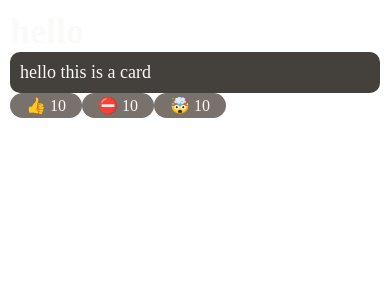
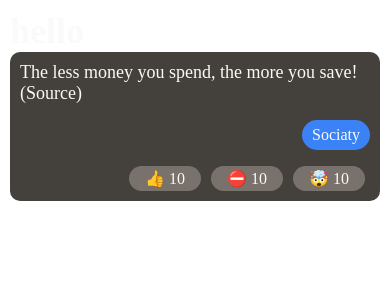
Before and after one commit to elghanbibadr/todayIlearned, a React (Vite) app: page / in a window 390 px wide. Shown: the top 300 px of the page. Built offline with nearby package versions, Linux system fonts and the light colour scheme; a web font is replaced by a local one.

Commit message:
created the cart layout for mobiles

```diff
--- a/src/App.jsx
+++ b/src/App.jsx
@@ -1,7 +1,9 @@
 import GlobalStyles from "./styles/GlobalStyles";
 import styled from "styled-components";
 import Card from "./ui/Card";
+import Row from "./ui/Row";
 import FactVoteBtn from "./ui/FactVoteBtn";
+import FactCategory from "./ui/FactCategory";
 
 const App = () => {
   return (
@@ -9,11 +11,16 @@ const App = () => {
       <GlobalStyles />
       <h1>hello</h1>
       <Card>
-        <p>hello this is a card</p>
+        <Row>
+          <p>The less money you spend, the more you save!(Source)</p>
+          <FactCategory category="TECHNOLOGY">Sociaty</FactCategory>
+          <Row type="horizontal" position="end">
+            <FactVoteBtn> 👍 10</FactVoteBtn>
+            <FactVoteBtn>⛔️ 10</FactVoteBtn>
+            <FactVoteBtn>🤯 10</FactVoteBtn>
+          </Row>
+        </Row>
       </Card>
-      <FactVoteBtn> 👍 10</FactVoteBtn>
-      <FactVoteBtn>⛔️ 10</FactVoteBtn>
-      <FactVoteBtn>🤯 10</FactVoteBtn>
     </div>
   );
 };
--- a/src/ui/FactCategory.jsx
+++ b/src/ui/FactCategory.jsx
@@ -1,6 +1,8 @@
 import styled from "styled-components";
 
 const FactCategory = styled.span`
+  align-self: end;
+
   ${(props) =>
     props.category === "FINANCE" &&
     `
@@ -17,7 +19,7 @@ const FactCategory = styled.span`
      padding:6px 10px;
      font-size: 1.6rem;
     `}
-  ${(props) =>
+    ${(props) =>
     props.category === "HISTORY" &&
     `
       background-color: var(--orange);
@@ -25,7 +27,7 @@ const FactCategory = styled.span`
      padding:6px 10px;
      font-size: 1.6rem;
     `}
-  ${(props) =>
+    ${(props) =>
     props.category === "SCIENCE" &&
     `
       background-color: var(--green);
@@ -33,14 +35,14 @@ const FactCategory = styled.span`
      padding:6px 10px;
      font-size: 1.6rem;
     `}
-  ${(props) =>
+    ${(props) =>
     props.category === "ENTERTAINMENT" &&
     `
       background-color: var(--pink);
       border-radius:30px;
      padding:6px 10px;
      font-size: 1.6rem;
-    `}
+    `};
 `;
 
 export default FactCategory;
--- a/src/ui/FactVoteBtn.jsx
+++ b/src/ui/FactVoteBtn.jsx
@@ -5,6 +5,7 @@ const FactVoteBtn = styled.button`
   border: none;
   font-size: 1.6rem;
   padding: 3px 16px;
+  margin-inline: 5px;
 
   background-color: #78716c;
 `;
--- /dev/null
+++ b/src/ui/Row.jsx
@@ -0,0 +1,32 @@
+import styled, { css } from "styled-components";
+
+const Row = styled.div`
+  display: flex;
+  ${(props) =>
+    props.position === "end" &&
+    props.type === "horizontal" &&
+    css`
+      justify-content: end;
+    `}
+  ${(props) =>
+    props.type === "horizontal" &&
+    css`
+      /* justify-content: space-between; */
+      align-items: center;
+    `}
+
+
+  ${(props) =>
+    props.type === "vertical" &&
+    css`
+      flex-direction: column;
+
+      gap: 1.6rem;
+    `}
+`;
+
+Row.defaultProps = {
+  type: "vertical",
+};
+
+export default Row;
```
Also changed, not shown: public/logo.png (added).
